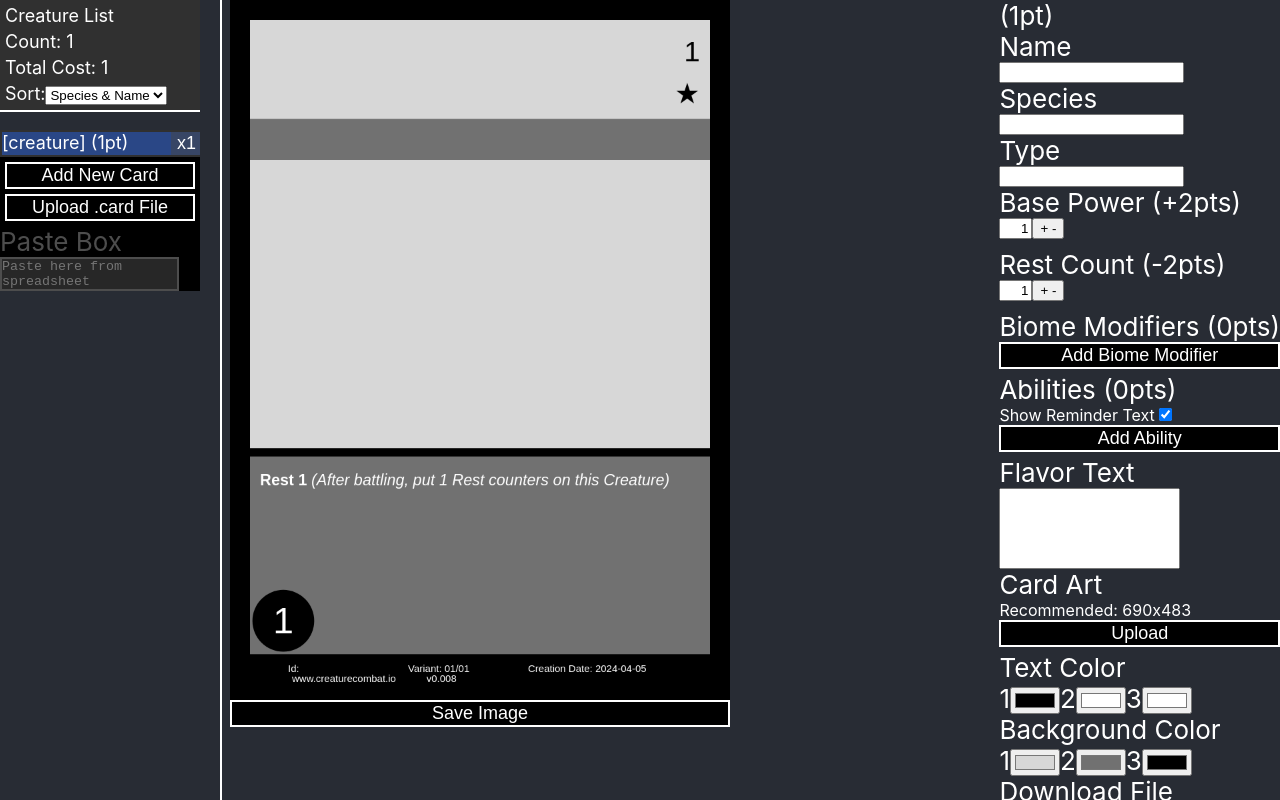
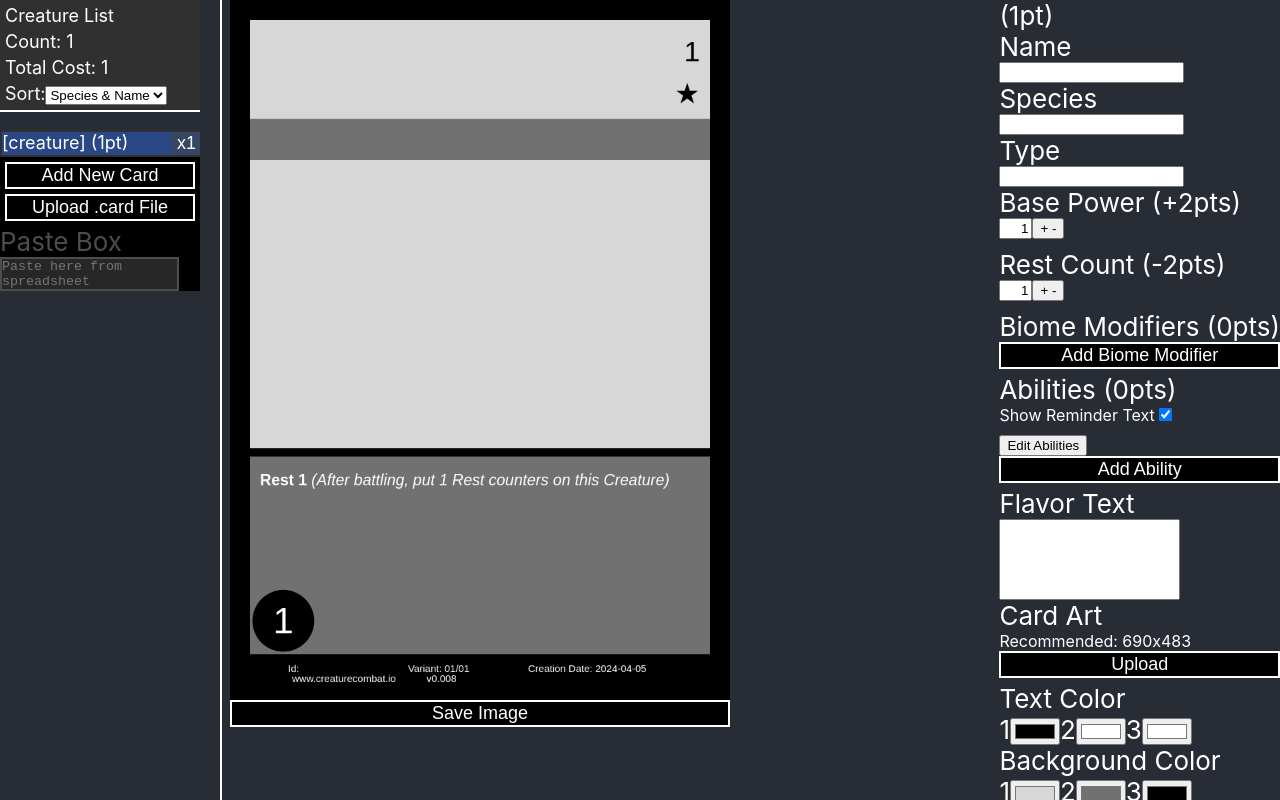
Before and after one commit to shieldgenerator7/CreatureCombat, a React (Create React App) app in the folder CardGenerator/react-canvas-draw/: page / in a window 1280 px wide. Built offline with nearby package versions, Linux system fonts and the light colour scheme.

Commit message:
#1 ability edit panel

```diff
--- a/CardGenerator/react-canvas-draw/src/App.css
+++ b/CardGenerator/react-canvas-draw/src/App.css
@@ -35,6 +35,12 @@
     to {
         transform: rotate(360deg);
     }
+}
+
+.overPanel {
+    z-index: 10;
+    border: 2px white solid;
+    background-color: #303030;
 }
 
 .editPanel {
--- a/CardGenerator/react-canvas-draw/src/App.js
+++ b/CardGenerator/react-canvas-draw/src/App.js
@@ -8,7 +8,8 @@ import { parsePasteFromExcel } from './Utility/Parser';
 import CardListPanel from './Components/CardListPanel';
 import Storage from './Utility/Storage';
 import { VERSION } from './Version';
-import { isImage } from './Utility/Utility';
+import { arrayRemove, isImage } from './Utility/Utility';
+import AbilityPanel from './Components/AbilityPanel';
 
 function App() {
     //Storage
@@ -84,6 +85,21 @@ function App() {
         setAutoDownload(false);
         setPasteString("");
     }
+    //Panel List
+    let panelList = [];
+    let setPanelList = (list) => { panelList = list; }
+    [panelList, setPanelList] = useState([]);
+    const openPanel = (panel, open) => {
+        if (open) {
+            if (!panelList.includes(panel)) {
+                panelList.push(panel);
+            }
+        }
+        else {
+            arrayRemove(panelList, panel);
+        }
+        setPanelList([...panelList]);
+    }
 
     useEffect(() => {
         let cardName = card?.getNameText(true, false);
@@ -111,7 +127,26 @@ function App() {
                     updateCard={updateCard}
                     pasteString={pasteString}
                     setPasteString={setPasteString}
+                    openPanel={openPanel}
                 ></EditPanel>
+
+                {/* Ability Panel */}
+                {panelList.includes("ability") &&
+                    <div className='editPanel overPanel'>
+                        <button onClick={(e) => openPanel("ability", false)}>{"<- Back"}</button>
+                        {card.abilities.map((ability, i) => (
+                            <AbilityPanel
+                                key={`_ability_${i}`}
+                                ability={ability}
+                                updateAbility={(a) => {
+                                    card.abilities[i] = a;
+                                    card.abilities = card.abilities.filter(a => a);
+                                    updateCard(card);
+                                }}
+                            ></AbilityPanel>
+                        ))}
+                    </div>
+                }
             </header>
         </div>
     );
--- a/CardGenerator/react-canvas-draw/src/Components/EditPanel.js
+++ b/CardGenerator/react-canvas-draw/src/Components/EditPanel.js
@@ -10,7 +10,7 @@ import Counter from './Counter';
 import AbilityPanel from './AbilityPanel';
 import { costDisplay, costSpec } from '../Data/CostSpec';
 
-function EditPanel({ card, setCard, updateCard }) {
+function EditPanel({ card, setCard, updateCard, openPanel }) {
     return (
         <div className="editPanel">
 
@@ -120,20 +120,25 @@ function EditPanel({ card, setCard, updateCard }) {
                     }}
                 />
             </div>
+            <div>
+                <button onClick={(e) => {
+                    openPanel("ability", true);
+                }}>Edit Abilities</button>
+            </div>
             {
-                card.abilities.map((ability, i) => {
-                    return (
-                        <AbilityPanel
-                            key={`_ability_${i}`}
-                            ability={ability}
-                            updateAbility={(a) => {
-                                card.abilities[i] = a;
-                                card.abilities = card.abilities.filter(a => a);
-                                updateCard(card);
-                            }}
-                        ></AbilityPanel>
-                    );
-                })
+                // card.abilities.map((ability, i) => {
+                //     return (
+                //         <AbilityPanel
+                //             key={`_ability_${i}`}
+                //             ability={ability}
+                //             updateAbility={(a) => {
+                //                 card.abilities[i] = a;
+                //                 card.abilities = card.abilities.filter(a => a);
+                //                 updateCard(card);
+                //             }}
+                //         ></AbilityPanel>
+                //     );
+                // })
             }
             {/* Add Button */}
             {card.abilities.length < 2 && (
```
